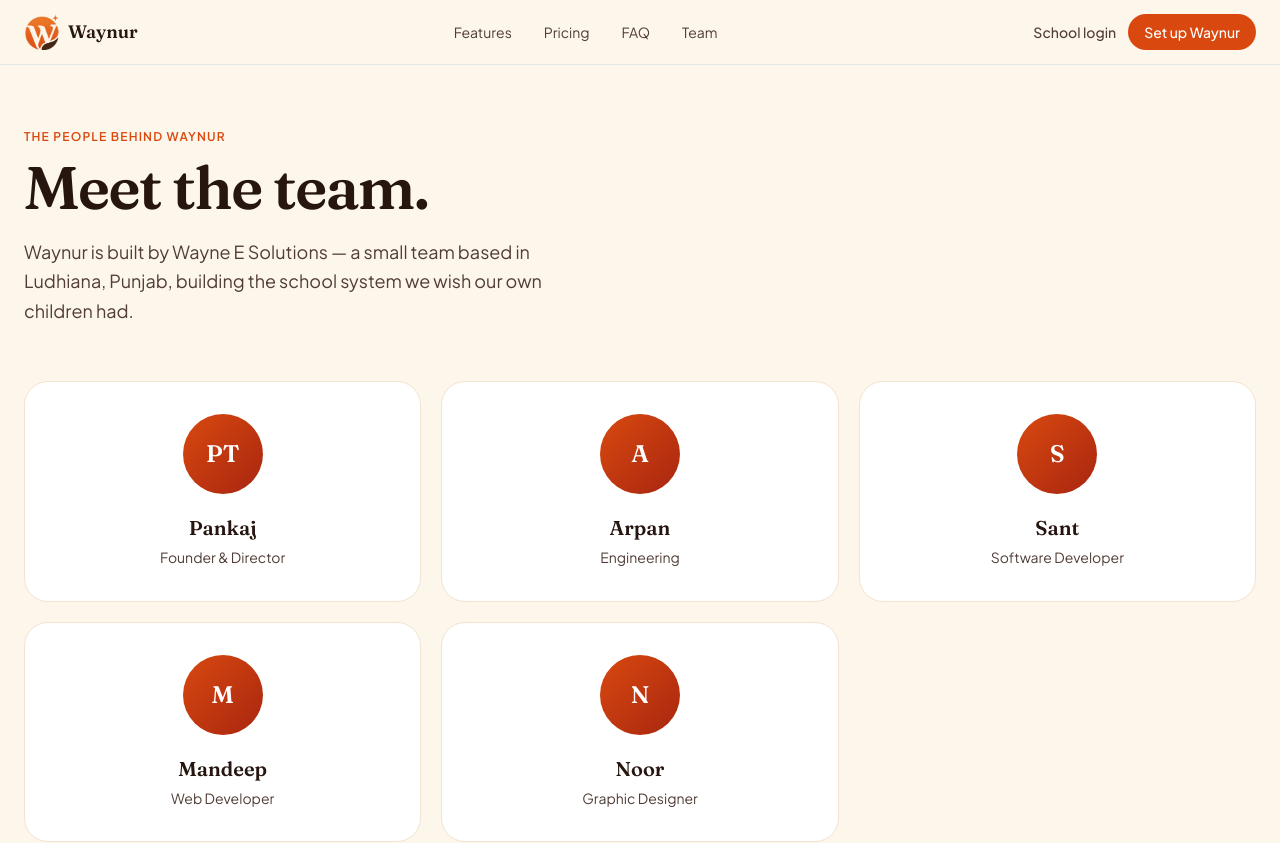
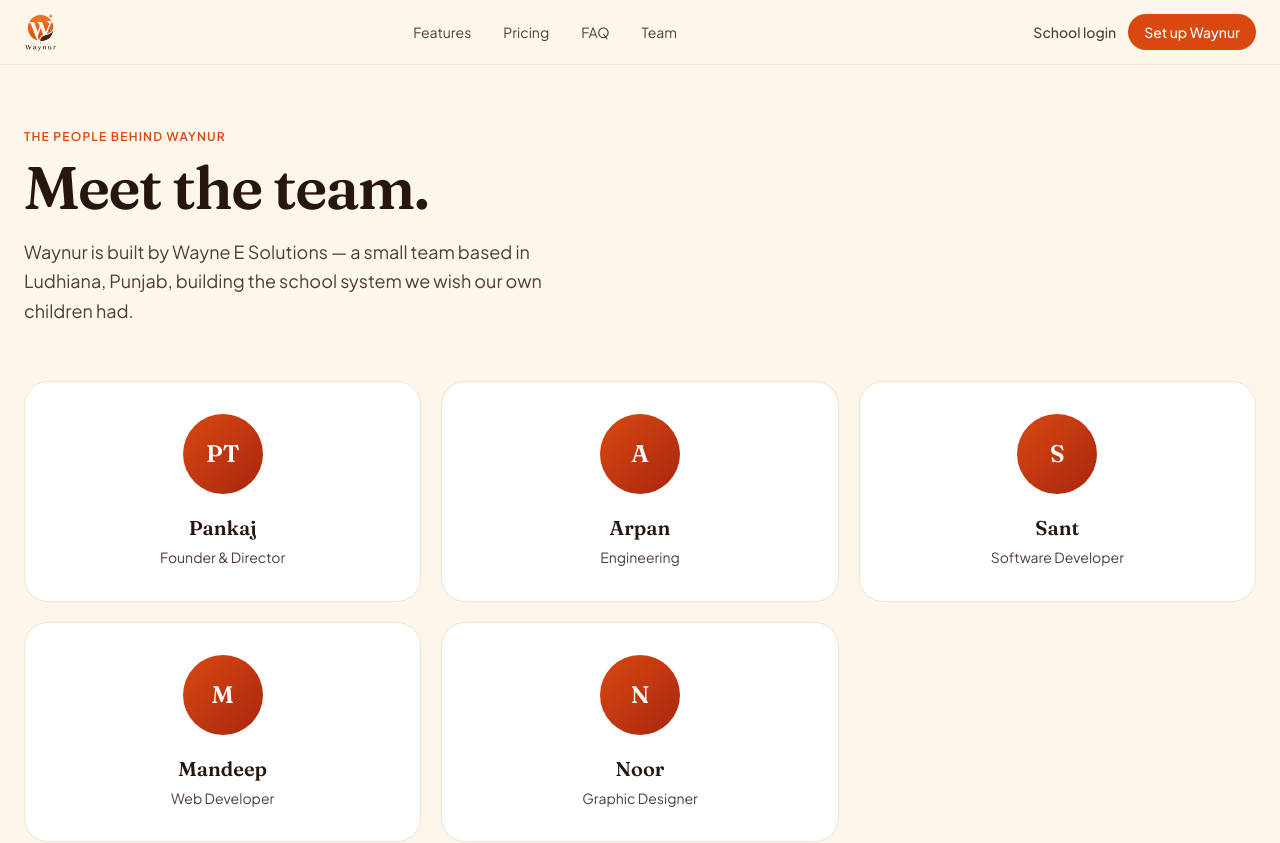
Before and after one commit to santwayne/school-management-platform, a React (Vite) app in the folder frontend/: page /team in a window 1280 px wide. Shown: the top 843 px of the page. Built offline with nearby package versions, Linux system fonts and the light colour scheme; no server answers.

Commit message:
Use full logo lockup in nav, matching footer
- Nav now shows the same full Waynur logo (icon + wordmark) as the
  footer, instead of the separate icon-badge + text combo
- Removed now-unused icon-only mark import

```diff
--- a/frontend/src/components/LandingLayout.jsx
+++ b/frontend/src/components/LandingLayout.jsx
@@ -1,6 +1,5 @@
 import React from 'react';
 import { Link } from 'react-router-dom';
-import logoMark from '../assets/waynur-mark.png';
 import logoFull from '../assets/waynur-logo.png';
 
 export function LandingNav() {
@@ -8,8 +7,7 @@
     <header className="sticky top-0 z-30 bg-cream/85 backdrop-blur border-b border-cream-deep/60">
       <div className="mx-auto max-w-7xl px-6 h-16 flex items-center justify-between">
         <Link to="/" className="flex items-center gap-2">
-          <img src={logoMark} alt="Waynur logo" className="h-9 w-9 object-contain" />
-          <span className="font-display text-lg font-semibold text-ink">Waynur</span>
+          <img src={logoFull} alt="Waynur" className="h-10 w-auto object-contain" />
         </Link>
         <nav className="hidden md:flex items-center gap-8 text-sm text-ink-soft">
           <a href="/#features" target="_blank" rel="noopener noreferrer" className="hover:text-ink transition">Features</a>
```
